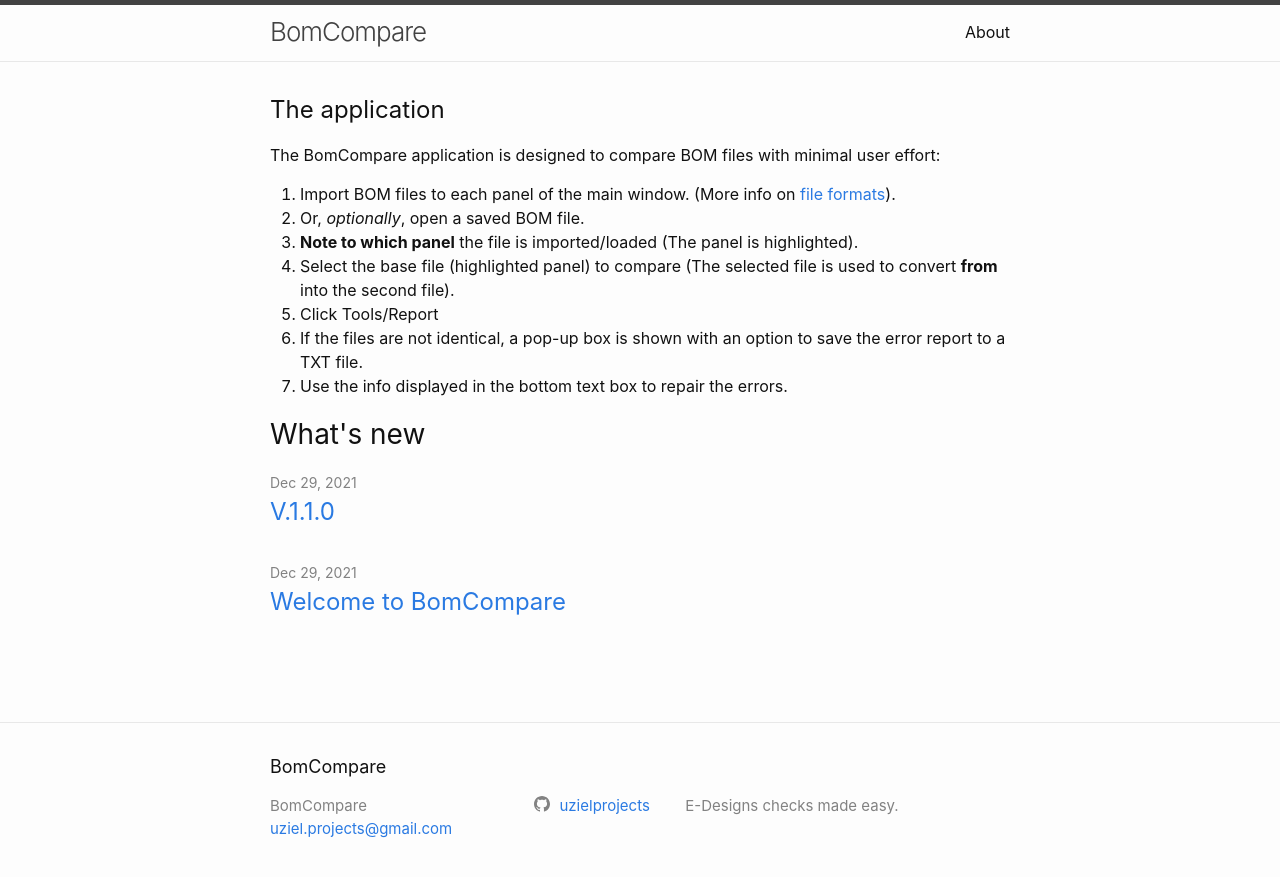
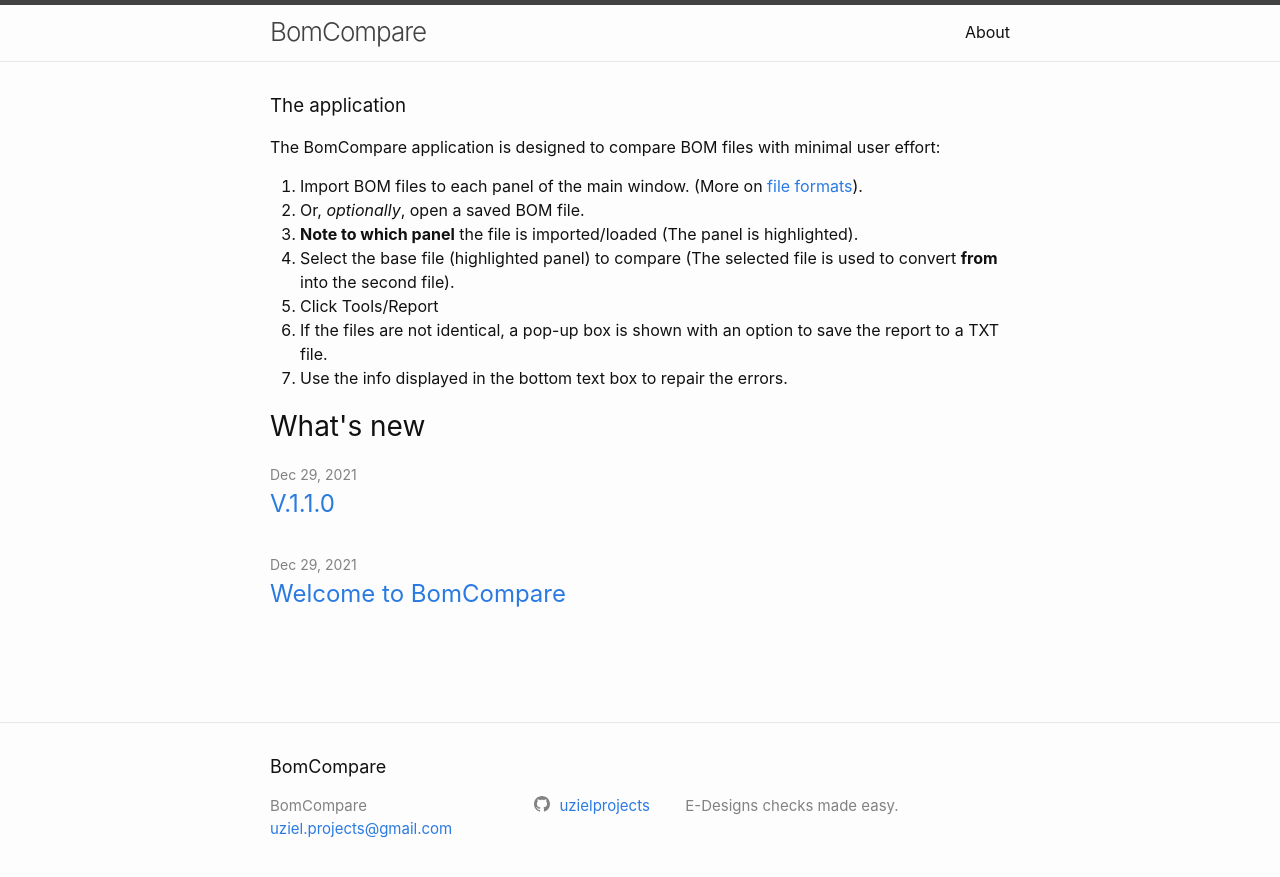
Before and after one commit to UzielProjects/BomCompare, a Jekyll site: the page built from index.markdown, in a window 1280 px wide. Shown: the top 877 px of the page. Built offline with Jekyll 4.4.1, drawn with Linux system fonts in a browser that asks for light colours.

Commit message:
Edit heading

```diff
--- a/index.markdown
+++ b/index.markdown
@@ -3,14 +3,14 @@ layout: home
 list_title: "What's new"
 ---
 
-## The application
+### The application
 
 The BomCompare application is designed to compare BOM files with minimal user effort:
 
-1. Import BOM files to each panel of the main window. (More info on [file formats](details.html)).
+1. Import BOM files to each panel of the main window. (More on [file formats](details.html)).
 2. Or, _optionally_, open a saved BOM file.
 3. **Note to which panel** the file is imported/loaded (The panel is highlighted).
 4. Select the base file (highlighted panel) to compare (The selected file is used to convert **from** into the second file).
 5. Click Tools/Report
-6. If the files are not identical, a pop-up box is shown with an option to save the error report to a TXT file.
+6. If the files are not identical, a pop-up box is shown with an option to save the report to a TXT file.
 7. Use the info displayed in the bottom text box to repair the errors.
```
